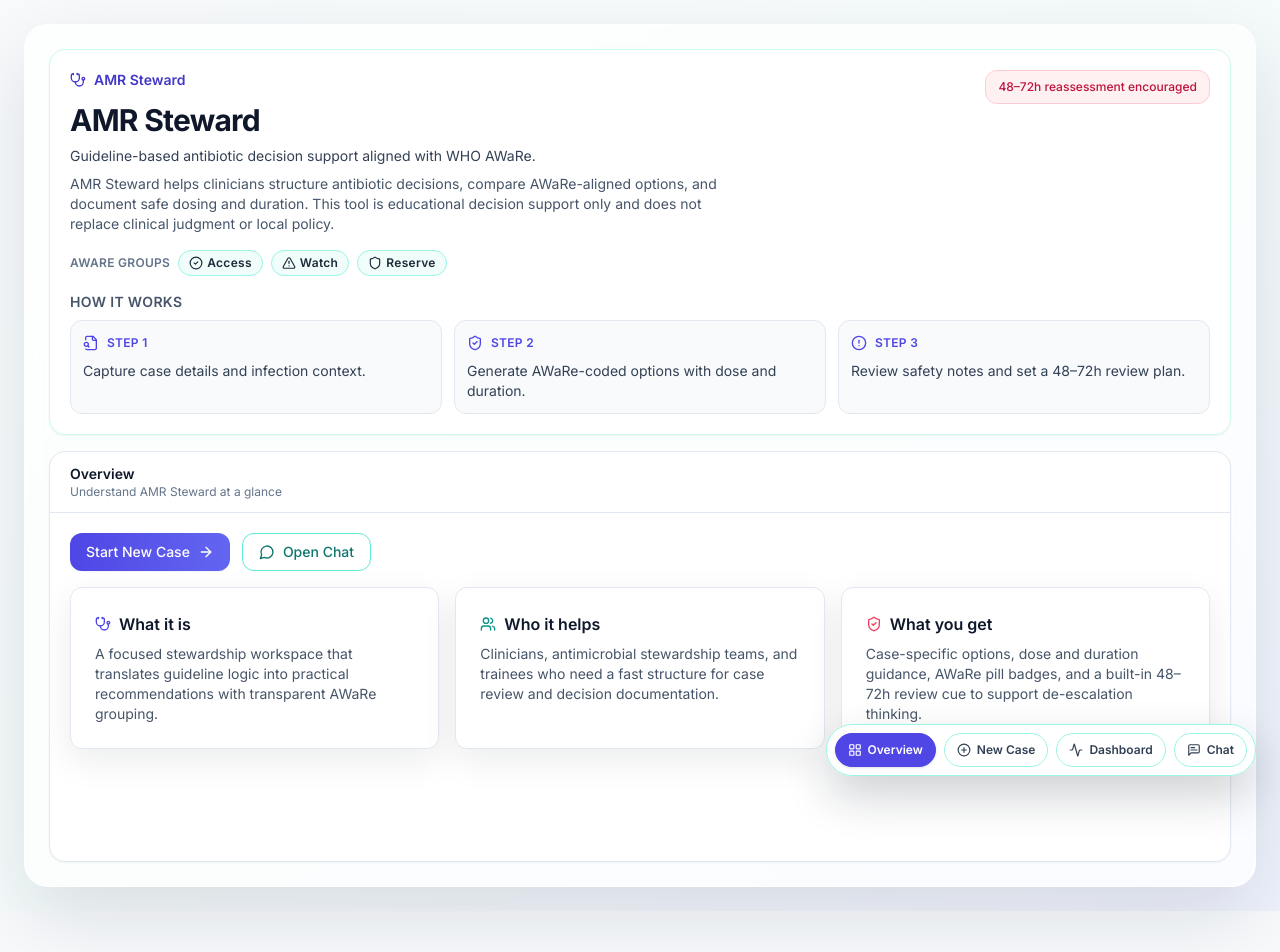
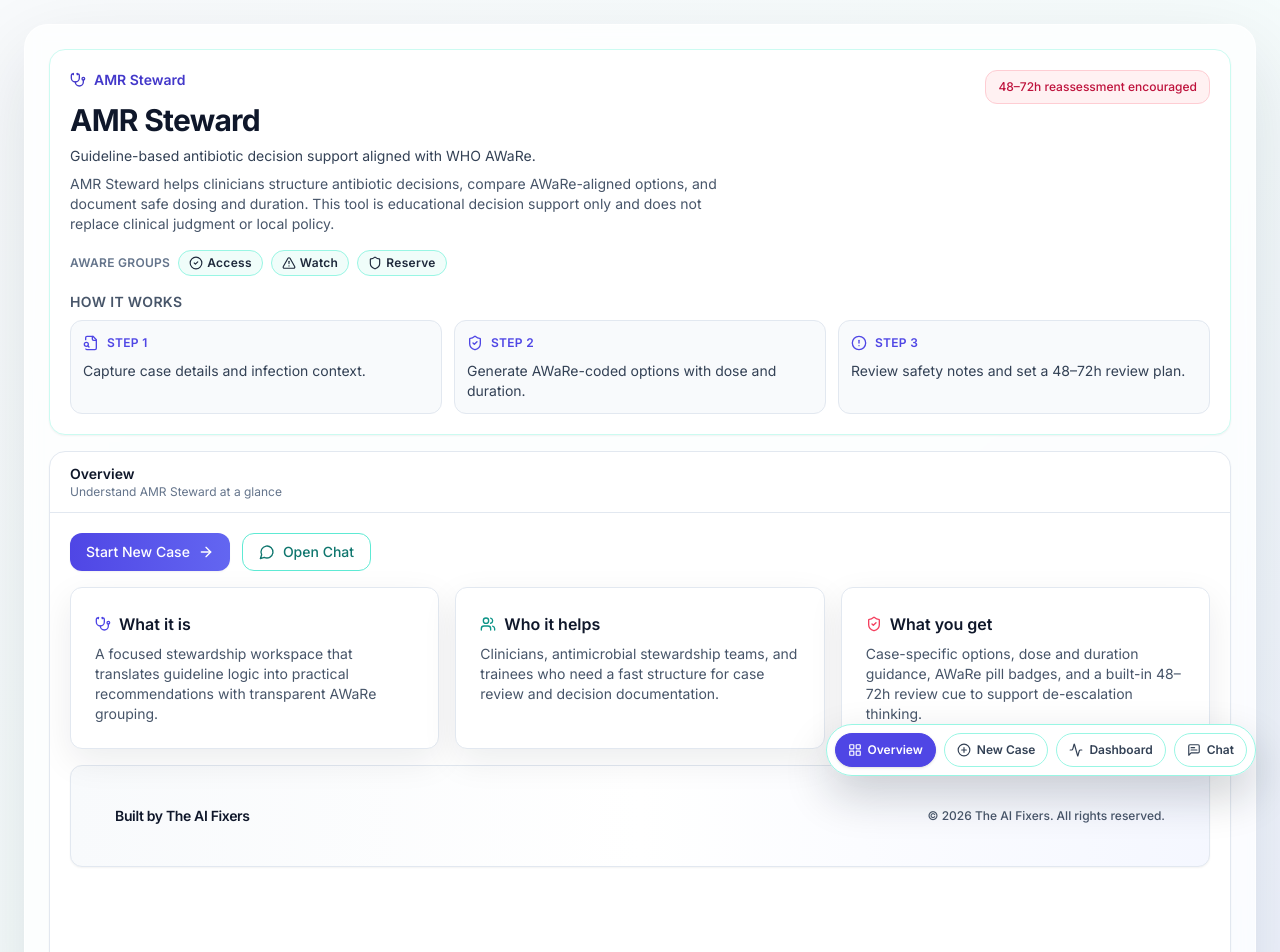
Before and after one commit to rumman52/AWaRe, a Next.js app: page / in a window 1280 px wide. Shown: the top 952 px of the page. Before the commit the page ends 911 px from the top, so only its background shows below. Built offline with nearby package versions, Linux system fonts and the light colour scheme.

Commit message:
Polish overview attribution box styling and wording

```diff
--- a/components/workspace/OverviewPanel.tsx
+++ b/components/workspace/OverviewPanel.tsx
@@ -36,6 +36,13 @@
           <p className="mt-2 text-sm text-slate-600">Case-specific options, dose and duration guidance, AWaRe pill badges, and a built-in 48–72h review cue to support de-escalation thinking.</p>
         </Card>
       </section>
+
+      <Card className="overflow-hidden border-slate-200 bg-gradient-to-r from-slate-50 via-white to-indigo-50/60 p-0 shadow-sm">
+        <div className="flex flex-col items-center justify-between gap-2 px-5 py-4 text-center sm:flex-row sm:text-left">
+          <p className="text-sm font-semibold tracking-tight text-slate-900">Built by The AI Fixers</p>
+          <p className="text-xs font-medium text-slate-600">© 2026 The AI Fixers. All rights reserved.</p>
+        </div>
+      </Card>
     </div>
   );
 }
```
